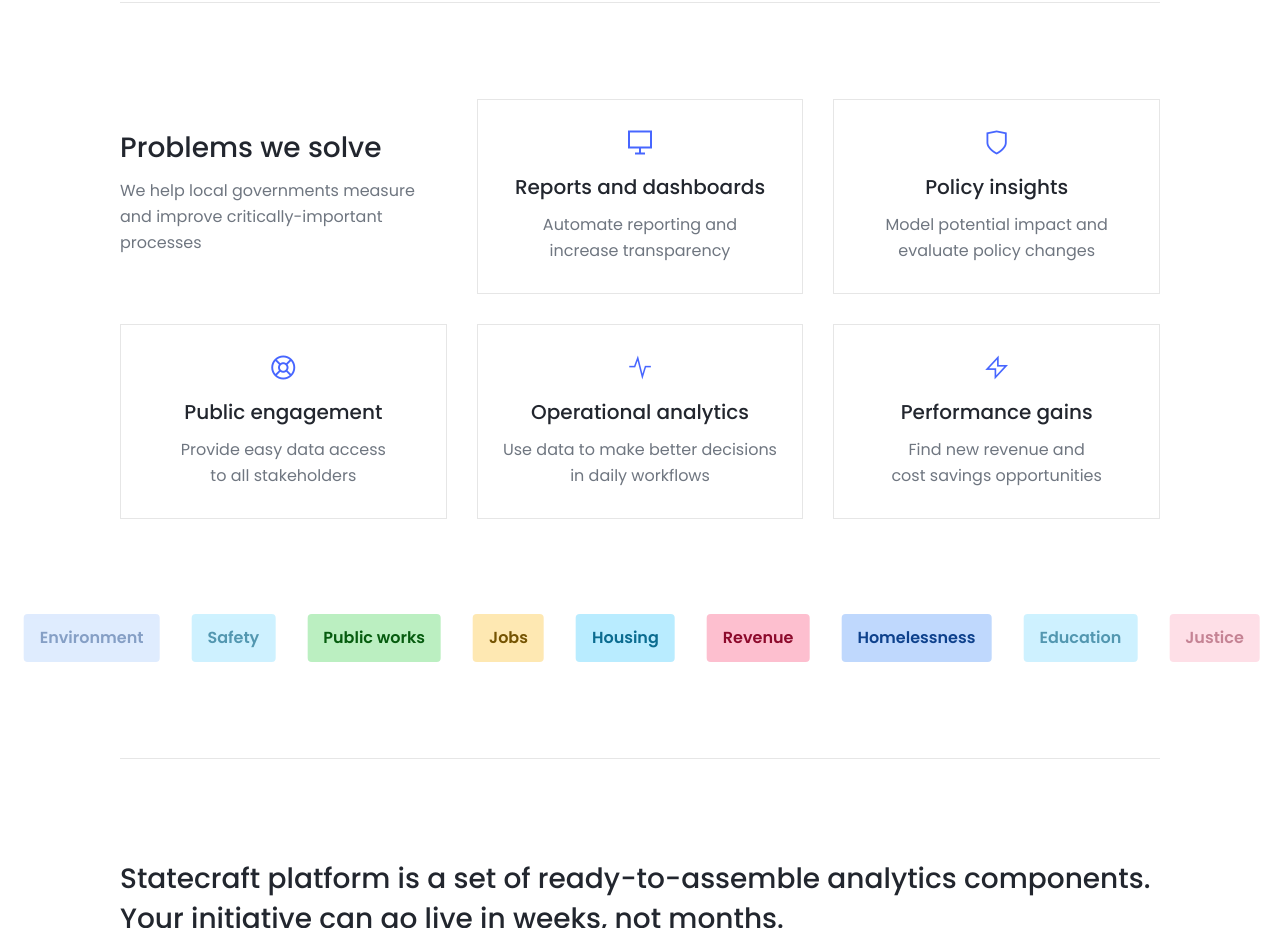
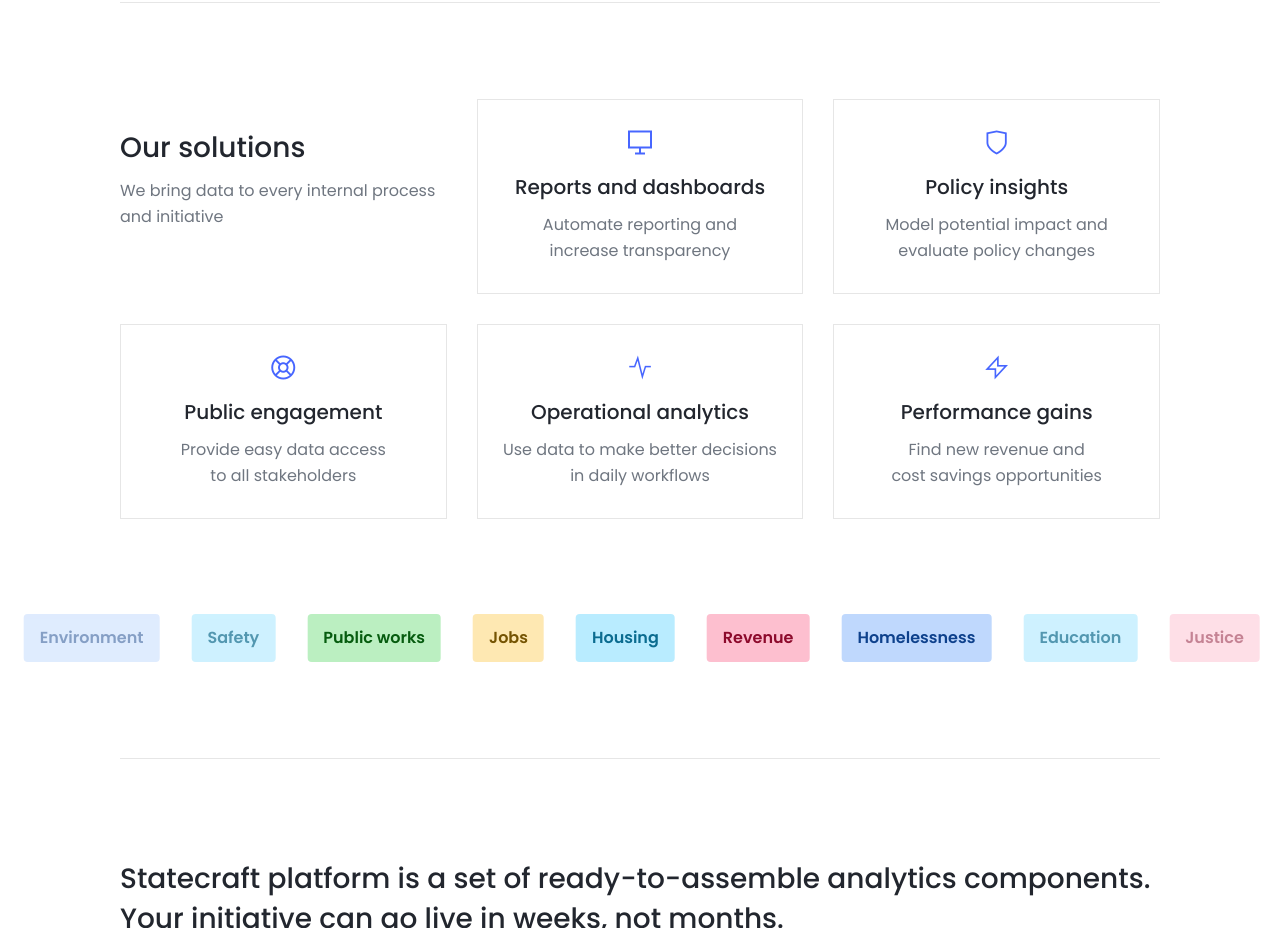
Before and after one commit to openland/statecrafthq.github.io, a plain HTML site: page index.html in a window 1280 px wide. Shown: the part 1160-2088 px from the top of the page. Drawn offline with Linux system fonts and the light colour scheme; files whose address does not match are found by name.

Commit message:
Copy fix

```diff
--- a/index.html
+++ b/index.html
@@ -48,8 +48,8 @@
         <div class="problems--hr"></div>
         <div class="problems--grid">
           <div class="problems--col">
-            <div class="problems--title">Problems we solve</div>
-            <div class="problems--text">We help local governments measure and improve critically-important processes</div>
+            <div class="problems--title">Our solutions</div>
+            <div class="problems--text">We bring data to every internal process and initiative</div>
           </div>
           <div class="problems--col">
             <div class="problems--item">
```
